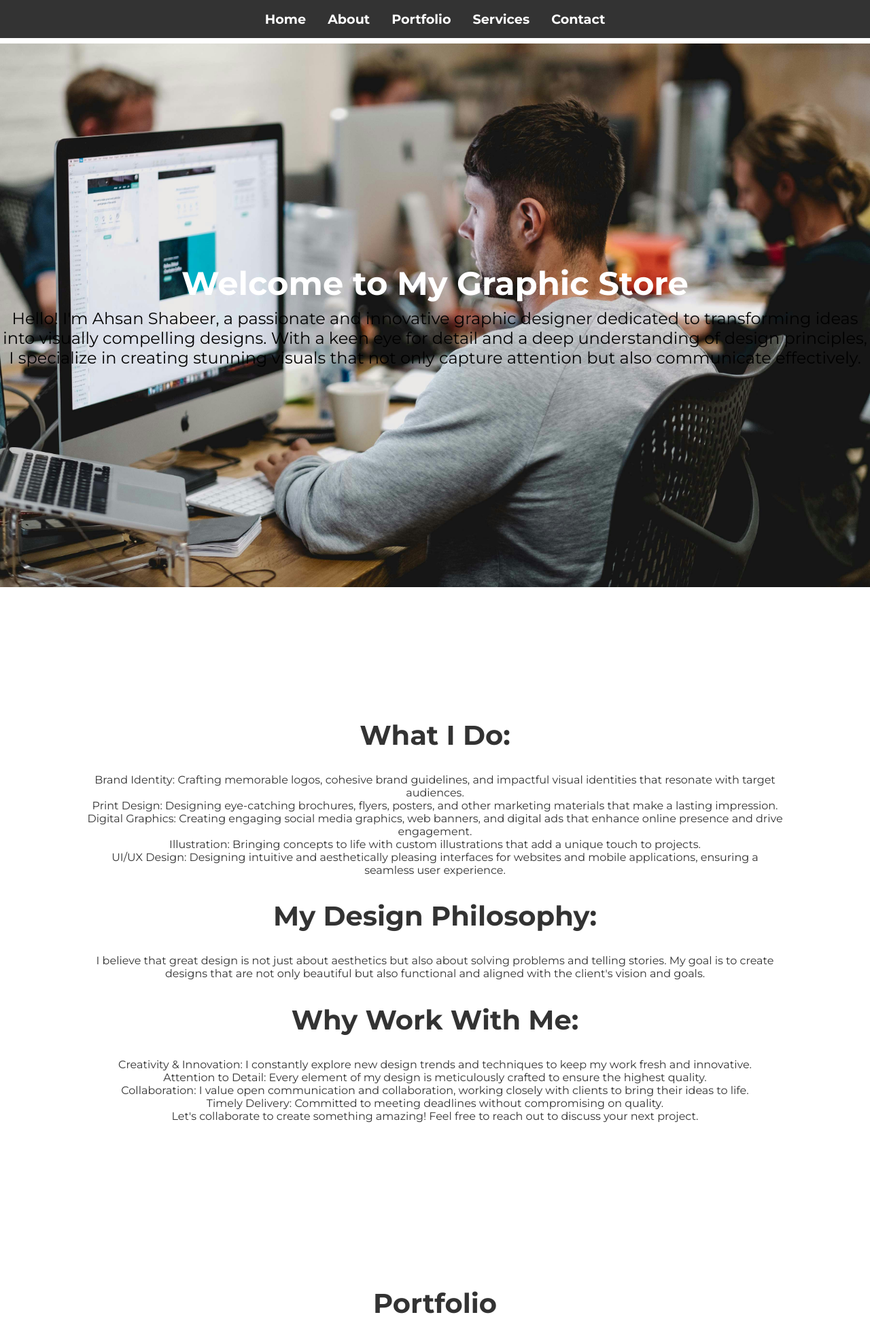
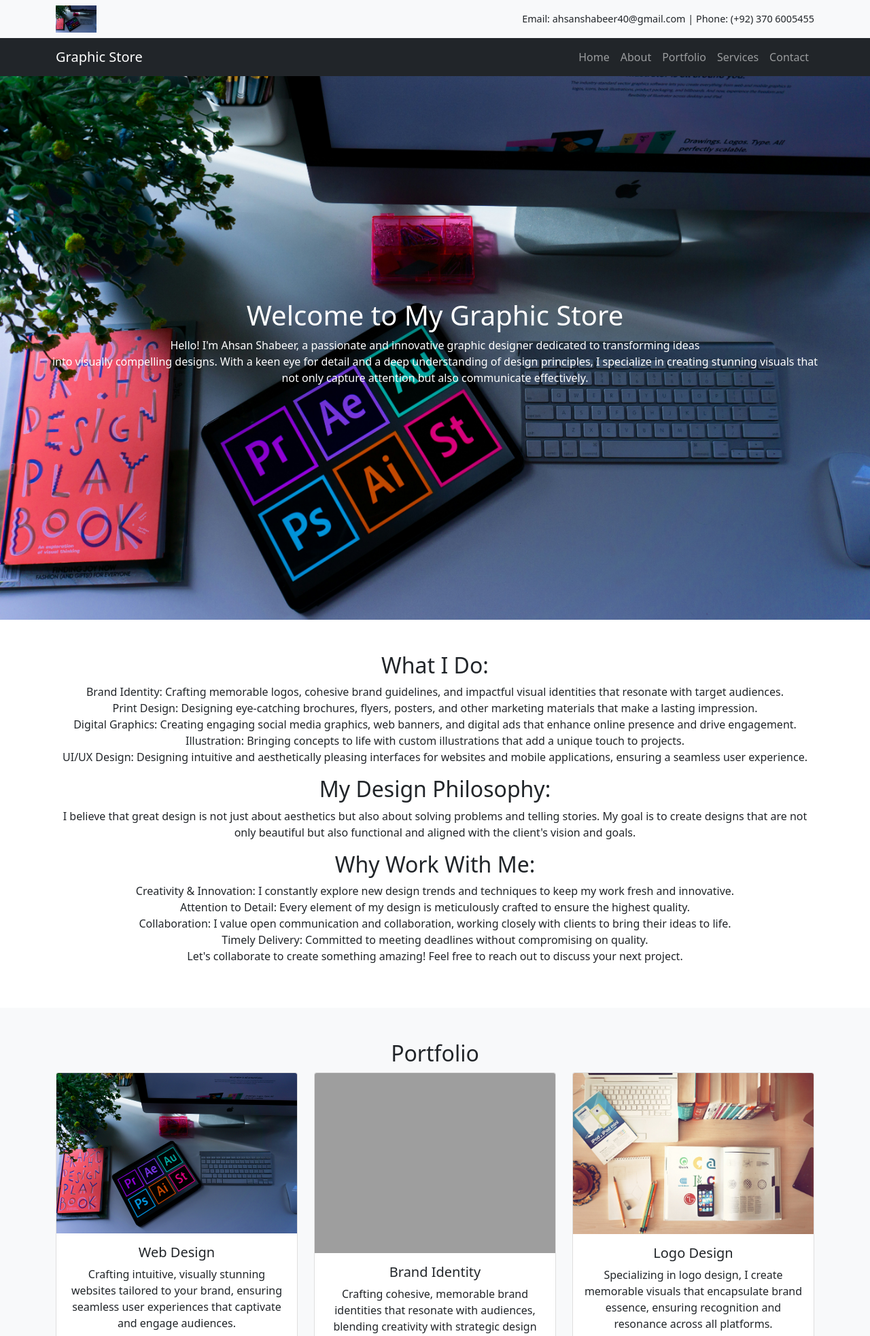
Before and after one commit to itsahsan30/graphicstore, a PHP site: page / in a window 1280 px wide. Shown: the top 1966 px of the page at 68% size. Run offline with PHP 8.4, Linux system fonts and the light colour scheme; grey boxes are pictures that could not be loaded.

Commit message:
ahsan website

```diff
--- a/index.html
+++ b/index.html
@@ -4,31 +4,54 @@
     <meta charset="UTF-8">
     <meta name="viewport" content="width=device-width, initial-scale=1.0">
     <title>Graphic Store</title>
+    <link href="https://stackpath.bootstrapcdn.com/bootstrap/4.5.2/css/bootstrap.min.css" rel="stylesheet">
+    <link href="https://cdnjs.cloudflare.com/ajax/libs/font-awesome/5.15.3/css/all.min.css" rel="stylesheet">
     <link rel="stylesheet" href="style.css">
+    <link href="https://cdn.jsdelivr.net/npm/bootstrap@5.0.2/dist/css/bootstrap.min.css" rel="stylesheet" integrity="sha384-EVSTQN3/azprG1Anm3QDgpJLIm9Nao0Yz1ztcQTwFspd3yD65VohhpuuCOmLASjC" crossorigin="anonymous">
     <link href="https://fonts.googleapis.com/css2?family=Montserrat:wght@400;700&display=swap" rel="stylesheet">
 </head>
 <body>
-<header>
-    <nav>
-        <ul>
-            <li><a href="#home">Home</a></li>
-            <li><a href="#about">About</a></li>
-            <li><a href="#portfolio">Portfolio</a></li>
-            <li><a href="#services">Services</a></li>
-            <li><a href="#contact">Contact</a></li>
-        </ul>
+<!-- Top Header -->
+<div class="top-header bg-light py-2">
+    <div class="container d-flex justify-content-between align-items-center">
+        <div class="logo">
+            <img src="project5.jpg" alt="Logo" height="40">
+        </div>
+        <div class="contact-info">
+            <p class="mb-0">Email: ahsanshabeer40@gmail.com | Phone: (+92) 370 6005455</p>
+        </div>
+    </div>
+</div>
+
+<header class="bg-dark text-white">
+    <nav class="navbar navbar-expand-lg navbar-dark">
+        <div class="container">
+            <a class="navbar-brand" href="#home">Graphic Store</a>
+            <button class="navbar-toggler" type="button" data-toggle="collapse" data-target="#navbarNav" aria-controls="navbarNav" aria-expanded="false" aria-label="Toggle navigation">
+                <span class="navbar-toggler-icon"></span>
+            </button>
+            <div class="collapse navbar-collapse" id="navbarNav">
+                <ul class="navbar-nav ml-auto">
+                    <li class="nav-item"><a class="nav-link" href="#home">Home</a></li>
+                    <li class="nav-item"><a class="nav-link" href="#about">About</a></li>
+                    <li class="nav-item"><a class="nav-link" href="#portfolio">Portfolio</a></li>
+                    <li class="nav-item"><a class="nav-link" href="#services">Services</a></li>
+                    <li class="nav-item"><a class="nav-link" href="#contact">Contact</a></li>
+                </ul>
+            </div>
+        </div>
     </nav>
 </header>
 
-<section id="home">
-    <div class="hero">
+<section id="home" class="d-flex align-items-center justify-content-center text-center bg-primary text-white" style="height: 100vh; background: url('project5.jpg') no-repeat center center/cover;">
+    <div>
         <h1>Welcome to My Graphic Store</h1>
-        <p>Hello! I'm Ahsan Shabeer, a passionate and innovative graphic designer dedicated to transforming ideas into visually compelling designs. With a keen eye for detail and a deep understanding of design principles, I specialize in creating stunning visuals that not only capture attention but also communicate effectively.</p>
+        <p style="color: #ffffff">Hello! I'm Ahsan Shabeer, a passionate and innovative graphic designer dedicated to transforming ideas <br> into visually compelling designs. With a keen eye for detail and a deep understanding of design principles, I specialize in creating stunning visuals that <br>not only capture attention but also communicate effectively.</p>
     </div>
 </section>
 
-<section id="about">
-    <div class="container">
+<section id="about" class="py-5">
+    <div class="container text-center">
         <h2>What I Do:</h2>
         <p>Brand Identity: Crafting memorable logos, cohesive brand guidelines, and impactful visual identities that resonate with target audiences.<br>
             Print Design: Designing eye-catching brochures, flyers, posters, and other marketing materials that make a lasting impression.<br>
@@ -44,56 +67,99 @@
             Timely Delivery: Committed to meeting deadlines without compromising on quality.<br>
             Let's collaborate to create something amazing! Feel free to reach out to discuss your next project.
         </p>
-
     </div>
 </section>
 
-<section id="portfolio">
-    <div class="container">
+<section id="portfolio" class="py-5 bg-light">
+    <div class="container text-center">
         <h2>Portfolio</h2>
-        <div class="gallery">
-            <img src="project1.jpg" alt="Project 1">
-            <img src="project2.jpg" alt="Project 2">
-            <img src="project3.jpg" alt="Project 3">
-            <img src="project4.jpg" alt="Project 4">
+        <div class="row row-cols-1 row-cols-md-3 g-4">
+            <div class="col">
+                <div class="card h-100">
+                    <img src="project5.jpg" class="card-img-top" alt="...">
+                    <div class="card-body">
+                        <h5 class="card-title">Web Design</h5>
+                        <p class="card-text">Crafting intuitive, visually stunning websites tailored to your brand, ensuring seamless user experiences that captivate and engage audiences.</p>
+                    </div>
+                </div>
+            </div>
+            <div class="col">
+                <div class="card h-100">
+                    <img src="project2.jpg" class="card-img-top" alt="...">
+                    <div class="card-body">
+                        <h5 class="card-title">Brand Identity</h5>
+                        <p class="card-text">Crafting cohesive, memorable brand identities that resonate with audiences, blending creativity with strategic design for lasting impact.</p>
+                    </div>
+                </div>
+            </div>
+            <div class="col">
+                <div class="card h-100">
+                    <img src="project4.jpg" class="card-img-top" alt="...">
+                    <div class="card-body">
+                        <h5 class="card-title">Logo Design</h5>
+                        <p class="card-text">Specializing in logo design, I create memorable visuals that encapsulate brand essence, ensuring recognition and resonance across all platforms.</p>
+                    </div>
+                </div>
+            </div>
+
         </div>
     </div>
 </section>
 
-<section id="services">
-    <div class="container">
-        <h2>Services</h2>
-        <ul>
-            <li>Logo Design</li>
-            <li>Brand Identity</li>
-            <li>Web Design</li>
-            <li>Print Design</li>
-        </ul>
+<section id="services" class="py-5 my_services ">
+    <div class="container text-center ">
+        <h1 style="color: #225de1">Services</h1>
+        <h5>Logo Design</h5>
+        <h5>Brand Identity</h5>
+        <h5>Web Design</h5>
+        <h5>Print Design</h5>
     </div>
 </section>
 
-<section id="contact">
+<section id="social-media" class="py-5 bg-light social-media">
+    <div class="container text-center">
+        <h2>Follow Me</h2>
+        <div class="d-flex justify-content-center">
+            <a href="https://www.facebook.com" class="text-dark mx-2" target="_blank" style="font-size: 40px; color: #0a0aaa!important;"><i class="fab fa-facebook-f"></i></a>
+            <a href="https://www.linkedin.com" class="text-dark mx-2" target="_blank" style="font-size: 40px;color: #4d4de6!important;"><i class="fab fa-linkedin-in"></i></a>
+            <a href="https://www.github.com" class="text-dark mx-2" target="_blank" style="font-size: 40px;"><i class="fab fa-github"></i></a>
+            <a href="https://www.instagram.com" class="text-dark mx-2" target="_blank" style="font-size: 40px;color: #7e8815!important;"><i class="fab fa-instagram"></i></a>
+            <a href="https://www.youtube.com" class="text-dark mx-2" target="_blank" style="font-size: 40px;color: red!important;"><i class="fab fa-youtube"></i></a>
+        </div>
+    </div>
+</section>
+
+<section id="contact" class="py-5">
     <div class="container">
-        <h2>Contact Me</h2>
-        <form action="#">
-            <label for="name">Name</label>
-            <input type="text" id="name" name="name" required>
-
-            <label for="email">Email</label>
-            <input type="email" id="email" name="email" required>
-
-            <label for="message">Message</label>
-            <textarea id="message" name="message" rows="5" required></textarea>
-
-            <button type="submit">Send</button>
+        <h2 class="text-center">Contact Me</h2>
+        <form class="w-75 mx-auto">
+            <div class="form-group">
+                <label for="name">Name</label>
+                <input type="text" id="name" name="name" class="form-control" required>
+            </div>
+            <div class="form-group">
+                <label for="email">Email</label>
+                <input type="email" id="email" name="email" class="form-control" required>
+            </div>
+            <div class="form-group">
+                <label for="message">Message</label>
+                <textarea id="message" name="message" rows="5" class="form-control" required></textarea>
+            </div>
+            <button type="submit" class="btn btn-dark btn-block">Send</button>
         </form>
     </div>
 </section>
 
-<footer>
+<footer class="bg-dark text-white text-center py-3">
     <p>&copy; 2024 Graphic Store. All Rights Reserved.</p>
 </footer>
 
+<script src="https://code.jquery.com/jquery-3.5.1.slim.min.js"></script>
+<script src="https://cdn.jsdelivr.net/npm/@popperjs/core@2.9.3/dist/umd/popper.min.js"></script>
+<script src="https://stackpath.bootstrapcdn.com/bootstrap/4.5.2/js/bootstrap.min.js"></script>
 <script src="scripts.js"></script>
+<script src="https://cdn.jsdelivr.net/npm/@popperjs/core@2.9.3/dist/umd/popper.min.js"></script>
+<script src="https://cdn.jsdelivr.net/npm/bootstrap@5.0.2/dist/js/bootstrap.bundle.min.js" integrity="sha384-MrcW6ZMFYlzcLA8Nl+NtUVF0sA7MsXsP1UyJoMp4YLEuNSfAP+JcXn/tWtIaxVXM" crossorigin="anonymous"></script>
+<script src="https://cdn.jsdelivr.net/npm/bootstrap@5.0.2/dist/js/bootstrap.bundle.min.js" integrity="sha384-MrcW6ZMFYlzcLA8Nl+NtUVF0sA7MsXsP1UyJoMp4YLEuNSfAP+JcXn/tWtIaxVXM" crossorigin="anonymous"></script>
 </body>
 </html>
--- a/style.css
+++ b/style.css
@@ -6,41 +6,13 @@ body {
     color: #333;
 }
 
-header {
-    background: #333;
-    color: white;
-    padding: 1rem 0;
-    position: fixed;
-    width: 100%;
-    top: 0;
-    z-index: 1000;
-}
-
-header nav ul {
-    display: flex;
-    justify-content: center;
-    list-style: none;
+.top-header .contact-info p {
     margin: 0;
-    padding: 0;
-}
-
-header nav ul li {
-    margin: 0 1rem;
-}
-
-header nav ul li a {
-    color: white;
-    text-decoration: none;
-    font-weight: 700;
-}
-
-section {
-    padding: 4rem 0;
-    text-align: center;
+    font-size: 0.9rem;
 }
 
 .hero {
-    background: url('hero_image.jpg') no-repeat center center/cover;
+    background: url('project5.jpg') no-repeat center center/cover;
     height: 100vh;
     display: flex;
     flex-direction: column;
@@ -56,84 +28,43 @@ section {
 }
 
 .hero p {
-
-    color: rgba(0, 0, 0, 0.99);
+    color: rgba(255, 255, 255, 0.9);
     font-size: 1.5rem;
     margin: 0.5rem 0 0;
 }
 
-.container {
+ul.list-unstyled {
+    text-align: left;
+    display: inline-block;
+    margin: 0;
+    padding: 0;
+}
+.my_services{
+    /*background: url('banner.jpg') no-repeat center center/cover;*/
+background-color: antiquewhite;
+}
+.social-media{
+    background: url('banner_bg.jpg') no-repeat center center/cover;
 
-    width: 80%;
-    margin: 0 auto;
-    padding: 2rem 0;
 }
 
-h2 {
-    margin-bottom: 2rem;
-    font-size: 2.5rem;
-}
-
-.gallery {
-    display: grid;
-    grid-template-columns: repeat(auto-fit, minmax(200px, 1fr));
-    gap: 1rem;
-}
-
-.gallery img {
-    width: 100%;
-    height: auto;
-    border-radius: 8px;
-}
-
-ul {
-    list-style: none;
-    padding: 0;
-    text-align: left;
-    display: inline-block;
-}
-
-ul li {
+ul.list-unstyled li {
     font-size: 1.2rem;
     margin: 0.5rem 0;
 }
 
-form {
-    display: flex;
-    flex-direction: column;
-    gap: 1rem;
-    max-width: 600px;
-    margin: 0 auto;
-}
-
-form label {
-    font-weight: 700;
-}
-
-form input, form textarea, form button {
-    padding: 0.5rem;
-    border: 1px solid #ccc;
-    border-radius: 4px;
-    font-size: 1rem;
-}
-
-form button {
-    background: #333;
-    color: white;
-    border: none;
-    cursor: pointer;
-}
-
-footer {
-    background: #333;
-    color: white;
-    text-align: center;
-    padding: 1rem 0;
-    margin-top: 2rem;
+.social-icons a {
+    color: #333;
+    font-size: 1.5rem;
 }
 
 /* Responsive Styles */
-@media (max-width: 768px) {
+@media (max-width: 576px) {
+    .top-header .container {
+        flex-direction: column;
+        text-align: center;
+    }
+
     .hero h1 {
         font-size: 2rem;
     }
@@ -141,12 +72,4 @@ footer {
     .hero p {
         font-size: 1rem;
     }
-
-    h2 {
-        font-size: 2rem;
-    }
-
-    .container {
-        width: 90%;
-    }
 }
```
Also changed, not shown: banner.jpg (added), banner_bg.jpg (added), project5.jpg (added), project6.png (added).
